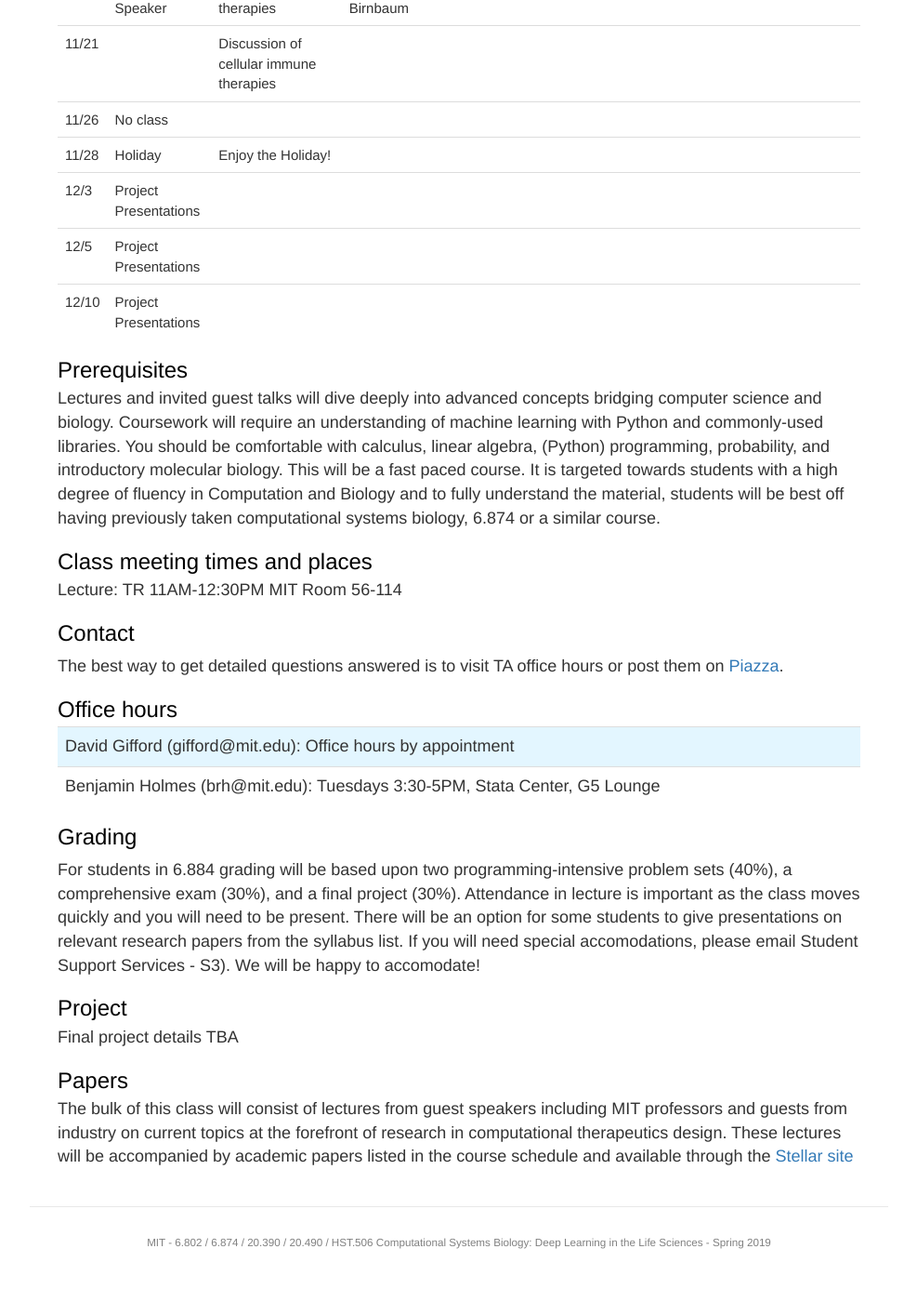
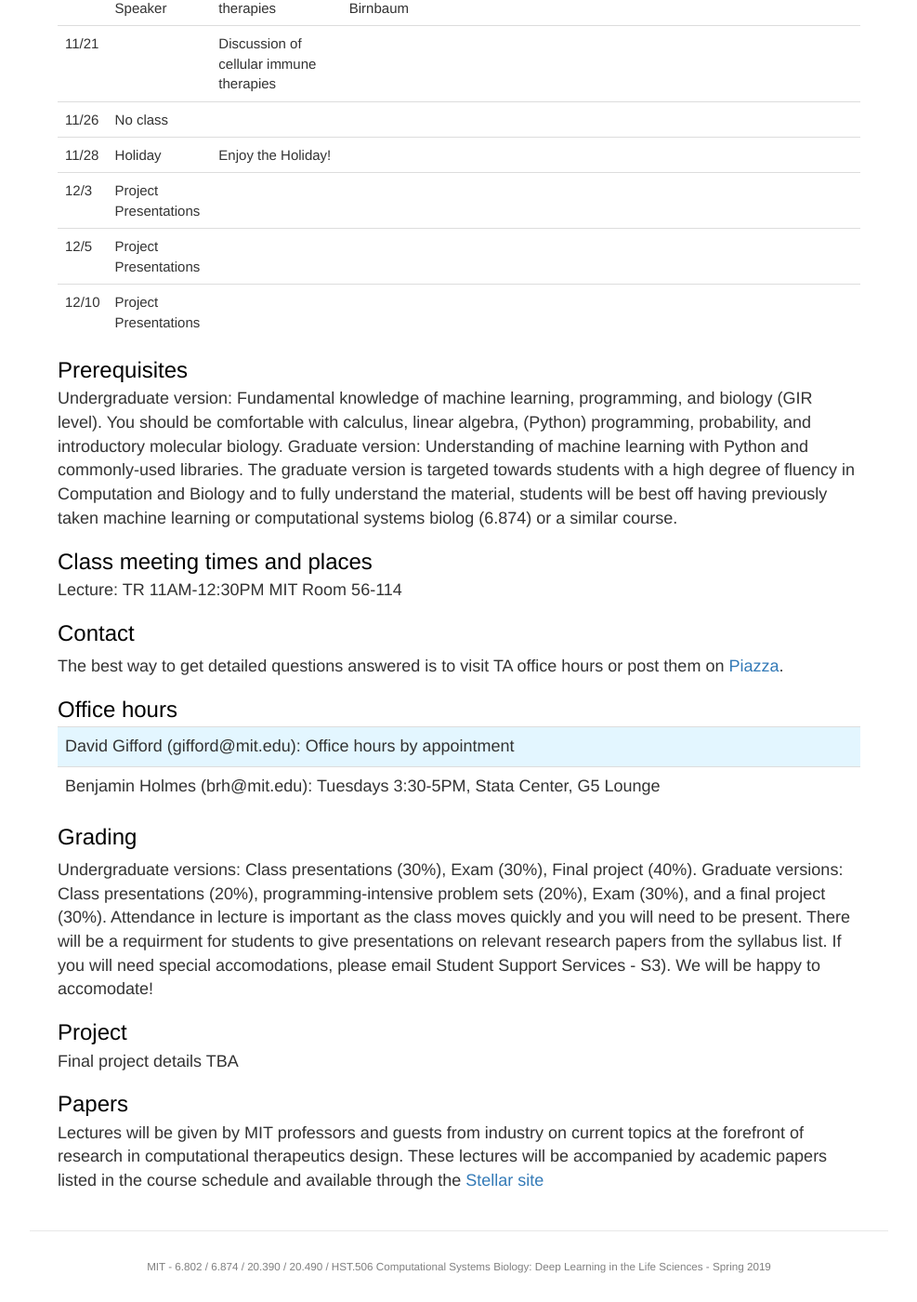
Before and after one commit to MIT-6884/6.884-Fall2019, a Jekyll site: the page built from index.html, in a window 1280 px wide and 1400 px high, scrolled down 3981 px. Shown: the whole window at 93% size, without its empty margins (18-1005 px from the left). Built offline with Jekyll 4.4.1, drawn with Linux system fonts in a browser that asks for light colours; nearby versions of some CDN libraries; before the commit the page ends 5356 px from its top, so only the background shows below that; some of the changed text lies outside the part shown.

Commit message:
dave changes to index html

```diff
--- a/index.html
+++ b/index.html
@@ -11,10 +11,10 @@
     </ul>
 
     <h2 class="module-header">Course description</h2>
-    <p>Welcome to a new approach to computational problems in the life sciences. Computational methods in the design and analysis of therapeutics, including small molecules, biologics, and synthetic biology approaches.   Lectures will present essential computational methods on molecular design and optimization drawing upon recent results in machine learning. Classes will include presentations by students on recent research results related to the computational design of therapeutics and efficacy.   Problem sets will explore computational methods for therapeutic design.  Topics include protein design, antibody optimization, small molecule design and characterization, and the engineering of viruses and cell lines for therapeutic effect. Experts from industry will present on their views of the promise of computational approaches, what is working, and what is needed.
+    <p>Welcome to an exploration of computational challenges in the design of human therapeutics.  We will explore computational methods in the design and analysis of therapeutics, including small molecules, biologics, cell based therapies, and synthetic biology approaches.   Lectures will present essential computational methods on molecular design and optimization drawing upon recent results in machine learning.  Classes will include presentations by students on recent research results related to the computational design of therapeutics and efficacy.   Problem sets will explore computational methods for therapeutic design.  Topics include protein design, antibody optimization, small molecule design and characterization, and the engineering of viruses and cell lines for therapeutic effect. Experts from industry will present on their views of the promise of computational approaches, what is working, and what is needed.
     </p>
 
-    <p>As part of the subject you will become an expert in using modern cloud resources to implement your solutions to challenging problems, first in problem sets that span a carefully chosen set of tasks, and then in an independent project. You will be programming using Python 3 and TensorFlow 1.12 in Jupyter Notebooks on the Google Cloud, a nod to the importance of carefully documenting your work so it can be precisely reproduced by others.</p>
+    <p>As part of the subject students taking the graduate version  will use cloud resources to implement solutions to problems in therapeutic design, first in problem sets that span a carefully chosen set of tasks, and then in an independent project. You will be programming using Python 3 and TensorFlow 1.12 in Jupyter Notebooks on the Google Cloud, a nod to the importance of carefully documenting your work so it can be precisely reproduced by others.</p>
 
 
 	<h2 class="module-header">Syllabus and schedule</h2>
@@ -24,7 +24,7 @@
     </table>
 
     <h2 class="module-header">Prerequisites</h2>
-	<p>Lectures and invited guest talks will dive deeply into advanced concepts bridging computer science and biology. Coursework will require an understanding of machine learning with Python and commonly-used libraries. You should be comfortable with calculus, linear algebra, (Python) programming, probability, and introductory molecular biology. This will be a fast paced course. It is targeted towards students with a high degree of fluency in Computation and Biology and to fully understand the material, students will be best off having previously taken computational systems biology, 6.874 or a similar course.</p>
+	<p>Undergraduate version:  Fundamental knowledge of machine learning, programming, and biology (GIR level). You should be comfortable with calculus, linear algebra, (Python) programming, probability, and introductory molecular biology.   Graduate version: Understanding of machine learning with Python and commonly-used libraries.  The graduate version is targeted towards students with a high degree of fluency in Computation and Biology and to fully understand the material, students will be best off having previously taken machine learning or computational systems biolog (6.874) or a similar course.</p>
 
     <h2 class="module-header">Class meeting times and places</h2>
     <ul>
@@ -43,12 +43,12 @@
     </div>
 
     <h2 class="module-header">Grading</h2>
-    <p><p>For students in 6.884 grading will be based upon two programming-intensive problem sets (40%), a comprehensive exam (30%), and a final project (30%). Attendance in lecture is important as the class moves quickly and you will need to be present. There will be an option for some students to give presentations on relevant research papers from the syllabus list. If you will need special accomodations, please email Student Support Services - S3). We will be happy to accomodate!</p>
+    <p><p>Undergraduate versions: Class presentations (30%), Exam (30%), Final project (40%).  Graduate versions: Class presentations (20%), programming-intensive problem sets (20%), Exam (30%), and a final project (30%). Attendance in lecture is important as the class moves quickly and you will need to be present. There will be a requirment for  students to give presentations on relevant research papers from the syllabus list. If you will need special accomodations, please email Student Support Services - S3). We will be happy to accomodate!</p>
 
     <h2 class="module-header">Project</h2>
     <p>Final project details TBA</p>
 
     <h2 class="module-header">Papers</h2>
-    <p>The bulk of this class will consist of lectures from guest speakers including MIT professors and guests from industry on current topics at the forefront of research in computational therapeutics design. These lectures will be accompanied by academic papers listed in the course schedule and available through the <a href="https://stellar.mit.edu/S/course/6/fa19/6.884/index.html"> Stellar site</a></p>
+    <p>Lectures will be given by MIT professors and guests from industry on current topics at the forefront of research in computational therapeutics design. These lectures will be accompanied by academic papers listed in the course schedule and available through the <a href="https://stellar.mit.edu/S/course/6/fa19/6.884/index.html"> Stellar site</a></p>
   </div>
 </div>
```
Also changed, not shown: 1 other file.
